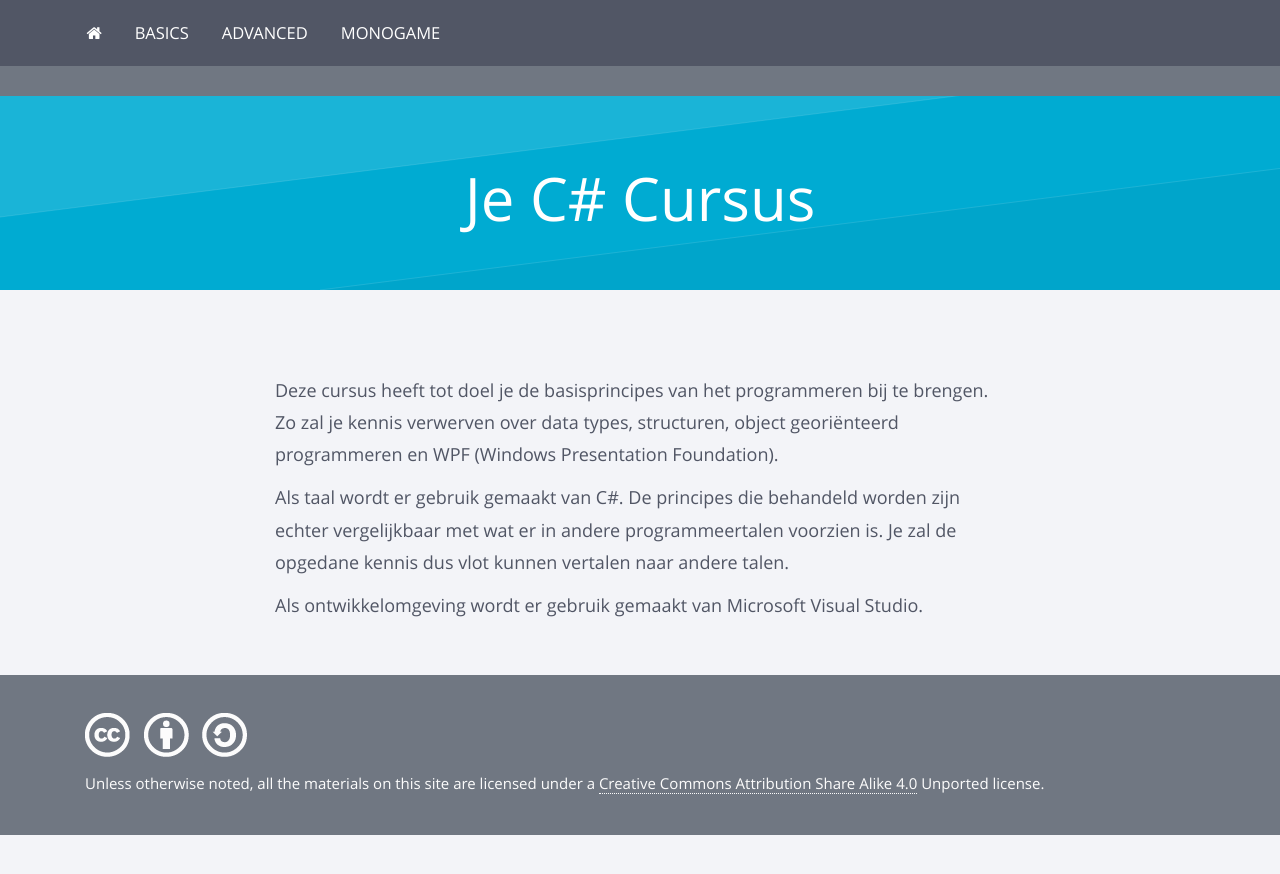
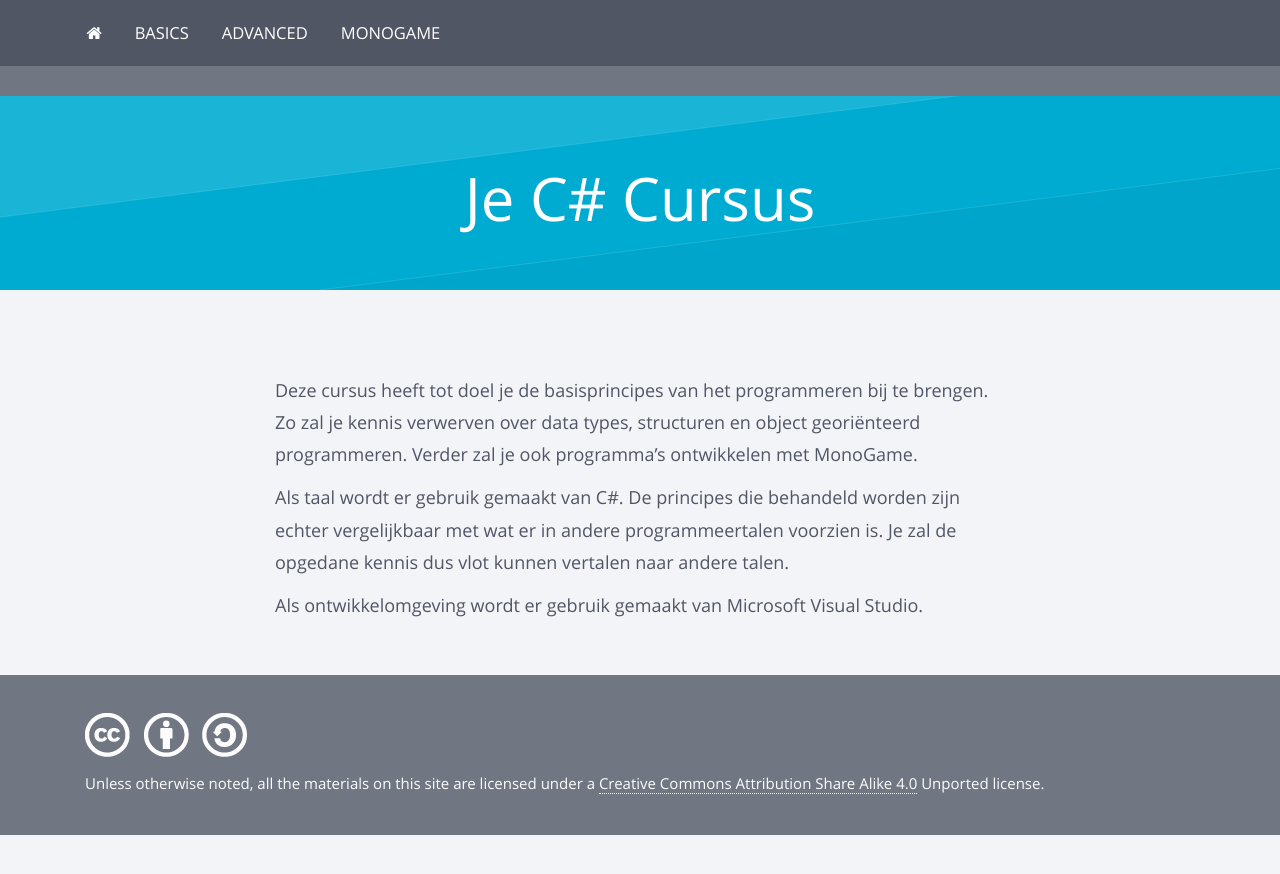
Before and after one commit to sma-it/sma-it.github.io, a Jekyll site: the page built from index.md, in a window 1280 px wide. Shown: the top 874 px of the page. Built offline with Jekyll 4.4.1, drawn with Linux system fonts in a browser that asks for light colours; nearby versions of some CDN libraries.

Commit message:
Removed WPF, added Monogame

```diff
--- a/index.md
+++ b/index.md
@@ -3,7 +3,7 @@
 published: true
 ---
 
-Deze cursus heeft tot doel je de basisprincipes van het programmeren bij te brengen. Zo zal je kennis verwerven over data types, structuren, object georiënteerd programmeren en WPF (Windows Presentation Foundation).
+Deze cursus heeft tot doel je de basisprincipes van het programmeren bij te brengen. Zo zal je kennis verwerven over data types, structuren en object georiënteerd programmeren. Verder zal je ook programma's ontwikkelen met MonoGame.
 
 Als taal wordt er gebruik gemaakt van C#. De principes die behandeld worden zijn echter vergelijkbaar met wat er in andere programmeertalen voorzien is. Je zal de opgedane kennis dus vlot kunnen vertalen naar andere talen.
 
```
